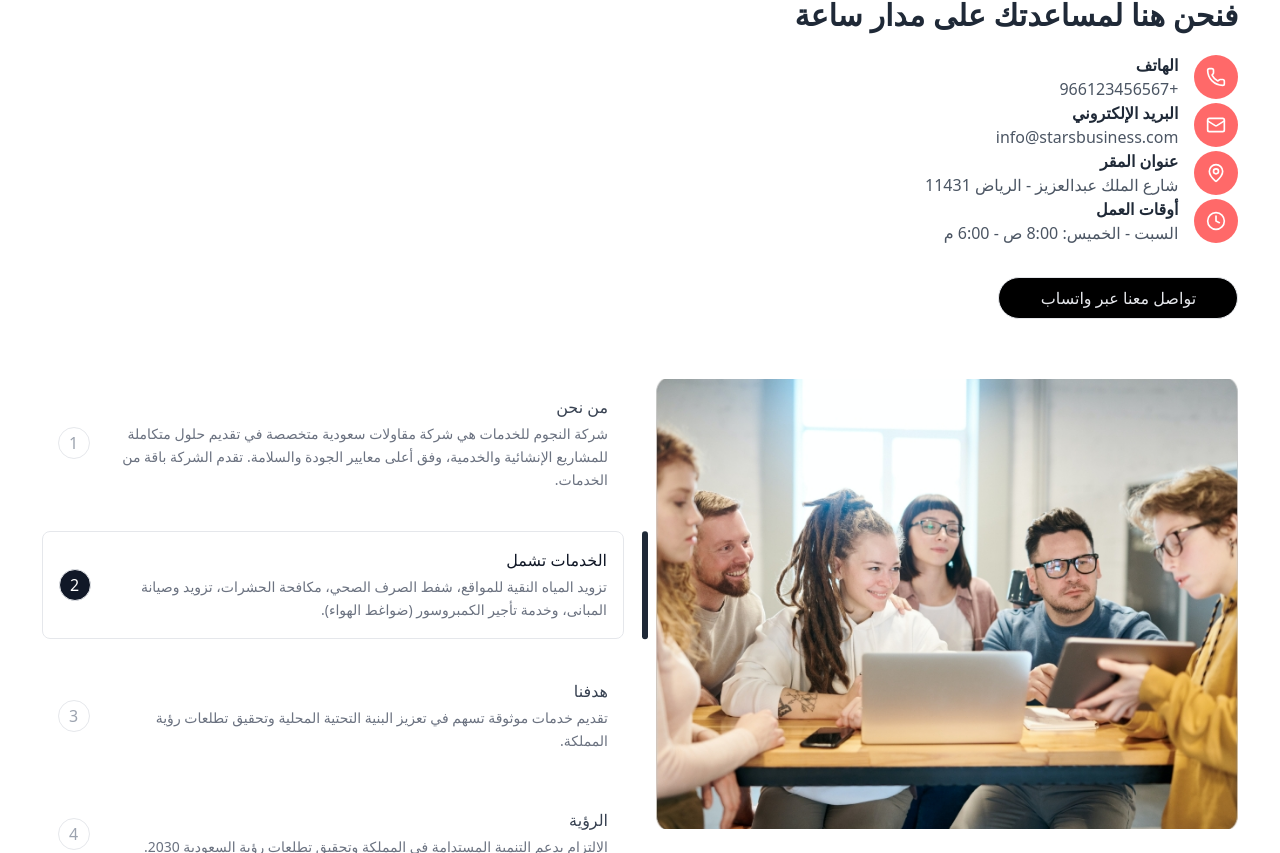
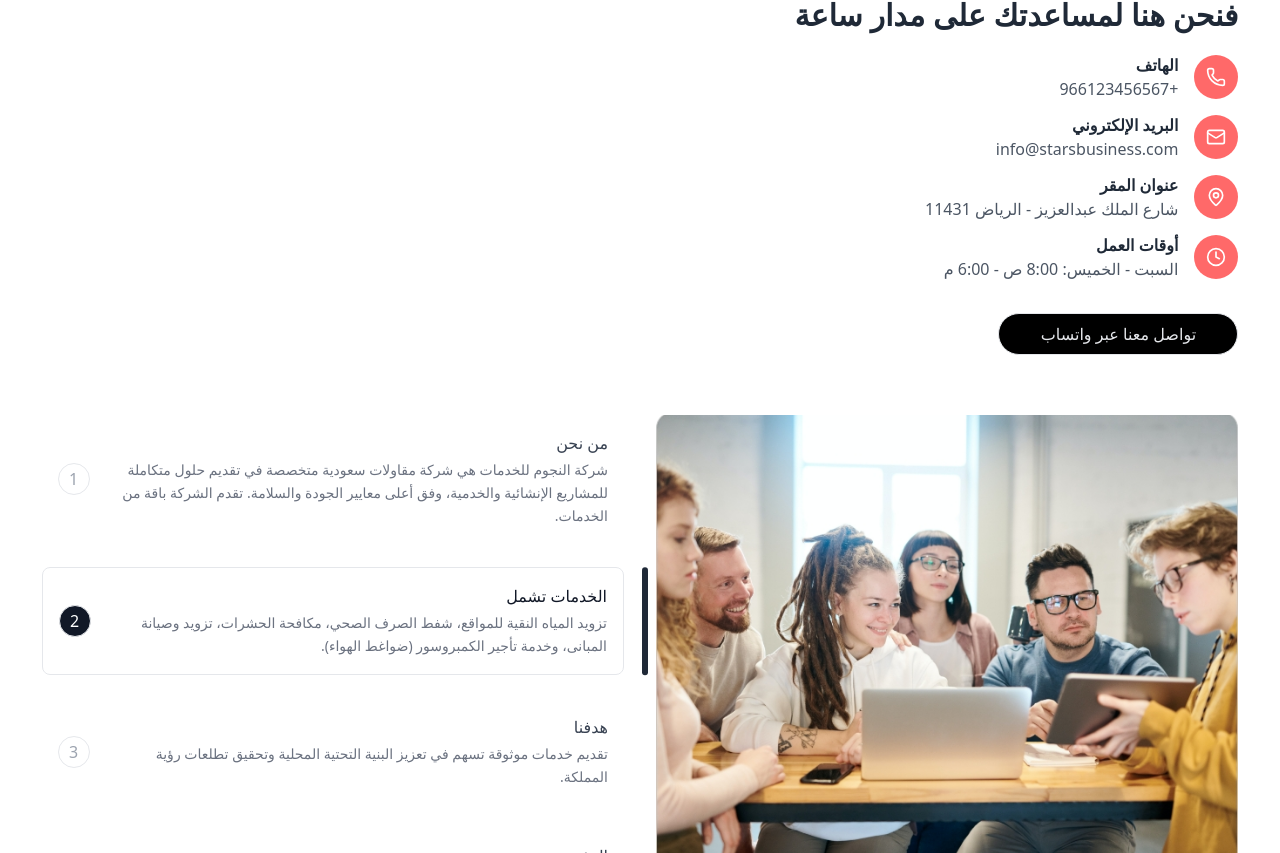
Before and after one commit to ashmawymidxd/Stars, a React (Vite) app: page / in a window 1280 px wide. Shown: the part 2707-3560 px from the top of the page. Built offline with nearby package versions, Linux system fonts and the light colour scheme.

Commit message:
margin for icons contact

```diff
--- a/src/components/ContactSection.jsx
+++ b/src/components/ContactSection.jsx
@@ -14,7 +14,7 @@
             </div>
 
             <div className="my-5">
-              <div className="flex items-center">
+              <div className="flex items-center mt-3">
                 <div className="bg-[#FF6969] text-white p-3 rounded-full ml-4">
                   <Phone size={20} />
                 </div>
@@ -24,7 +24,7 @@
                 </a>
               </div>
 
-              <div className="flex items-center">
+              <div className="flex items-center mt-3">
                 <div className="bg-[#FF6969] text-white p-3 rounded-full ml-4">
                   <Mail size={20} />
                 </div>
@@ -34,7 +34,7 @@
                 </div>
               </div>
 
-              <div className="flex items-center">
+              <div className="flex items-center mt-3">
                 <div className="bg-[#FF6969] text-white p-3 rounded-full ml-4">
                   <MapPin size={20} />
                 </div>
@@ -46,7 +46,7 @@
                 </div>
               </div>
 
-              <div className="flex items-center">
+              <div className="flex items-center mt-3">
                 <div className="bg-[#FF6969] text-white p-3 rounded-full ml-4">
                   <Clock size={20} />
                 </div>
```
